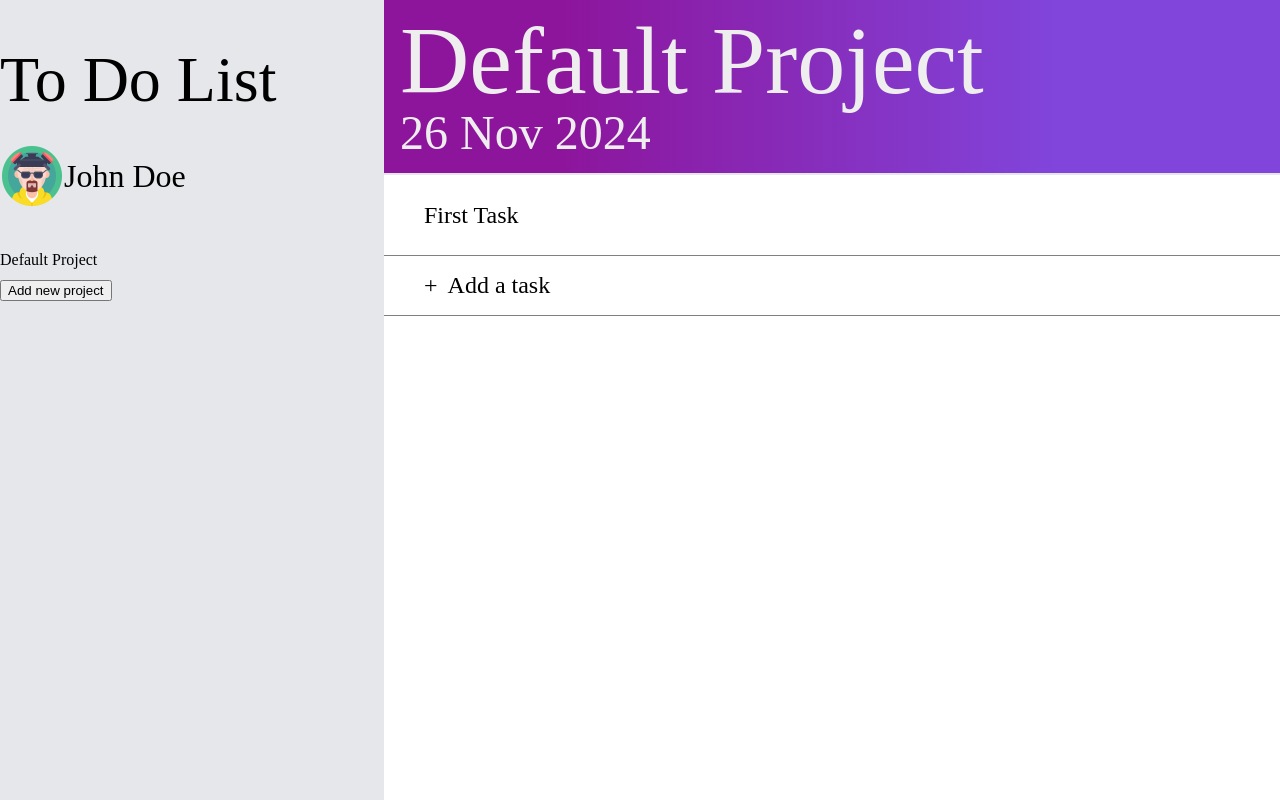
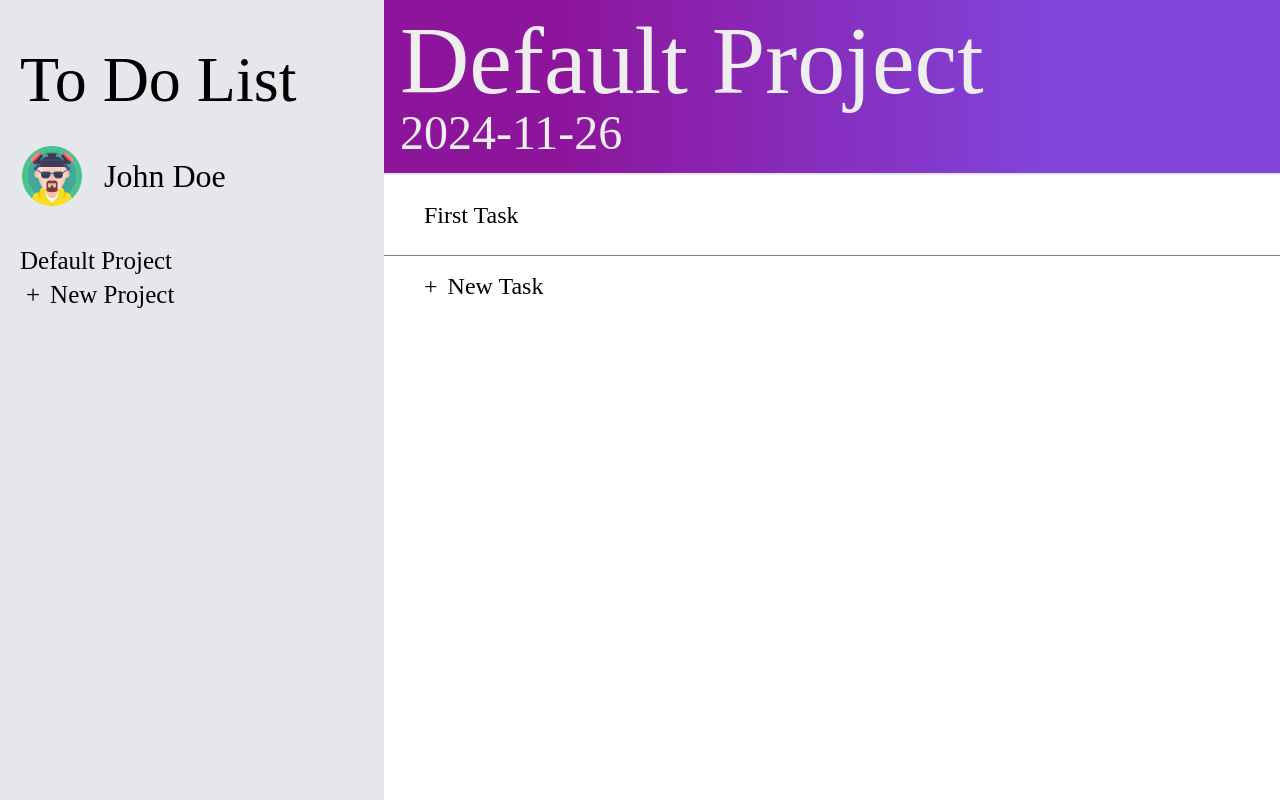
Before and after one commit to 03tb/todo-app, a website built with webpack: page dist/index.html in a window 1280 px wide. Both pictures are taken after a click on the item "Default Project". Shown: the top 800 px of the page. Built offline with nearby package versions, Linux system fonts and the light colour scheme.

```diff
--- a/src/project.js
+++ b/src/project.js
@@ -1,4 +1,4 @@
-import { switchingTaskList, changeProjectName } from "./tasks";
+import { switchingTaskList, changeProjectName, displayDate } from "./tasks";
 
 export { Project, closeModal, projectsArray, currentProject }
 
@@ -9,6 +9,7 @@
 const closeBtn = document.querySelector('.close-btn');
 const confirmBtn = document.querySelector('.confirm-btn');
 const modalInput = document.querySelector('#project-name-input')
+const projectDD = document.querySelector('#project-dd')
 
 let projectsArray = [];
 let modalChosenProjectName;
@@ -18,21 +19,26 @@
 // end global variables
 
 class Project {
-    constructor(name, tasks = []) {
+    constructor(name, tasks = [], dueDate) {
         this.name = name;
         this.tasks = tasks;
+        this.dueDate = dueDate;
         projectsArray.push(this)
         console.log(projectsArray)
     }
     getName() {
         return this.name;
     }
+    getDueDate(){
+        return this.dueDate;
+    }
 }
 
 (function onBoot() {
-    const defaultProject = new Project('Default Project', ['First Task'])
+    const defaultProject = new Project('Default Project', ['First Task'], '2024-11-26')
     currentProject = defaultProject;
     changeProjectName();
+    displayDate();
     const projectListContainer = document.querySelector('.project-list');
     const projectListItem = document.createElement('li');
     projectListItem.addEventListener('click', () => {
@@ -64,7 +70,7 @@
       const projectListContainer = document.querySelector('.project-list');
       const projectListItem = document.createElement('li');
 
-      const newProject = new Project(modalChosenProjectName);
+      const newProject = new Project(modalChosenProjectName, [], projectDD.value);
 
       projectListItem.addEventListener('click', () => {
         currentProject = newProject;
--- a/src/style.css
+++ b/src/style.css
@@ -52,6 +52,7 @@
 
 :root {
     --gray-bg: #e5e7eb;
+    --primary-font: 'DM Serif Display', serif;
 }
 
 /* Container */
@@ -61,7 +62,7 @@
 
 body {
     /* font-family: 'Roboto', sans-serif; */
-    font-family: 'DM Serif Display', serif;
+    font-family: var(--primary-font);
 }
 
 .container {
@@ -80,6 +81,7 @@
     display: flex;
     flex-direction: column;
     gap: 2rem;
+    padding-left: 20px;
 }
 
 .side-bar > h1 {
@@ -91,6 +93,7 @@
     display: flex;
     flex-direction: row;
     align-items: center;
+    gap: 20px;
 }
 
 .side-header > img {
@@ -112,10 +115,20 @@
     align-items: center;
     width: 100%;
     height: 40px;
+    font-size: 25px;
 }
 
 .project-list > button {
     width: 60%;
+}
+
+.add-project {
+    display: flex;
+    gap: 10px;
+    border: none;
+    font-family: var(--primary-font);
+    font-size: 25px;
+    background-color: var(--gray-bg);
 }
 
 /* Project Display */
@@ -146,8 +159,6 @@
     font-size: 3rem;
 }
 
-
-
 .project-tasks {
     width: 100%;
 }
@@ -155,7 +166,7 @@
 .add-task {
     border:none;
     background-color: #fff;
-    font-family: 'DM Serif Display', serif;
+    font-family: var(--primary-font);
     gap: 10px;
 }
 
@@ -168,5 +179,8 @@
     padding: 10px 40px;
     width: 100%;
     height: 60px;
+}
+
+.project-tasks > li {
     border-bottom: 1px solid gray;
 }
--- a/src/tasks.js
+++ b/src/tasks.js
@@ -1,5 +1,5 @@
 import { currentProject } from './project.js'
-export { closeTaskModal, switchingTaskList, changeProjectName }
+export { closeTaskModal, switchingTaskList, changeProjectName, displayDate }
 
 // global variables
 
@@ -9,7 +9,7 @@
 const closeModalTaskBtn = document.querySelector('.close-btn-task');
 const confirmModalTaskBtn = document.querySelector('.confirm-btn-task');
 const taskInput = document.querySelector('#task-input');
-
+const projectDetails = document.querySelector('.project-details');
 
 // end global variables
 
@@ -60,16 +60,41 @@
 }
 
 function switchingTaskList() {
+    clearProjectTitleCard();
     clearTaskList();
+
+    changeProjectName();
+    displayDate();
     currentProject.tasks.forEach(tasks => {
         const newTaskLi = document.createElement('li');
         newTaskLi.textContent = tasks
         projectTasksUL.appendChild(newTaskLi);
     });
-    changeProjectName();
+
 }
 
 function changeProjectName() {
-    const projectName = document.querySelector('.project-name')
+    const projectName = document.createElement('h1');
+    projectName.classList.add('project-name')
     projectName.textContent = currentProject.name;
+    projectDetails.appendChild(projectName);
 }
+
+function displayDate() {
+    console.log(currentProject.getDueDate())
+    const projectDueDate = document.createElement('h3')
+    projectDueDate.classList.add('project-dd')
+
+    if (currentProject.getDueDate() === ""){
+        projectDueDate.textContent = "Due date not set";
+        projectDetails.appendChild(projectDueDate);
+    } else {
+        projectDueDate.textContent = "" + currentProject.getDueDate();
+        projectDetails.appendChild(projectDueDate);
+    }
+}
+
+function clearProjectTitleCard(){
+    projectDetails.textContent = "";
+    console.log('cleared')
+}
```
Also changed, not shown: dist/index.html, dist/main.js, 1 other file.
